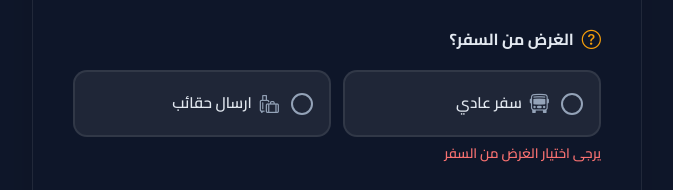
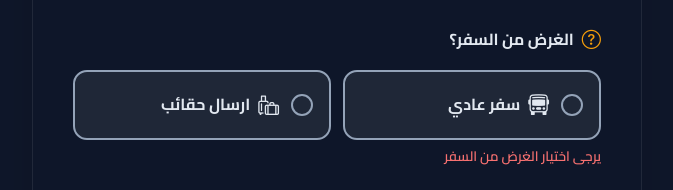
Before and after one commit to ZiadNader1/DamanhurBus, an Angular app in the folder client/: page /booking/1 in a window 1280 px wide. Shown: the part 1576-1766 px from the top of the page, without its empty margins (303-976 px from the left). Built offline with nearby package versions, Linux system fonts and the light colour scheme; no server answers.

Commit message:
fix: make MCQ text and borders more prominent in light mode

```diff
--- a/client/src/app/components/booking-form/booking-form.css
+++ b/client/src/app/components/booking-form/booking-form.css
@@ -263,7 +263,7 @@ select:focus {
     gap: 12px;
     padding: 16px;
     background: var(--input-bg);
-    border: 2px solid var(--border-color);
+    border: 2px solid var(--text-muted);
     border-radius: 14px;
     cursor: pointer;
     transition: all 0.3s ease;
@@ -271,9 +271,9 @@ select:focus {
 }
 
 .purpose-option:hover {
-    border-color: rgba(245, 158, 11, 0.5);
+    border-color: #f59e0b;
     transform: translateY(-2px);
-    box-shadow: 0 4px 12px rgba(0, 0, 0, 0.08);
+    box-shadow: 0 4px 12px rgba(0, 0, 0, 0.1);
 }
 
 .purpose-option.selected {
@@ -321,18 +321,18 @@ select:focus {
     display: flex;
     align-items: center;
     gap: 8px;
-    font-weight: 600;
-    font-size: 0.95rem;
+    font-weight: 700;
+    font-size: 1rem;
     color: var(--text-color);
 }
 
 .purpose-option.selected .purpose-content {
-    color: #d97706;
+    color: #b45309;
 }
 
 .purpose-content i {
-    font-size: 1.2rem;
-    color: var(--text-muted);
+    font-size: 1.3rem;
+    color: var(--text-color);
 }
 
 .purpose-option.selected .purpose-content i {
```
